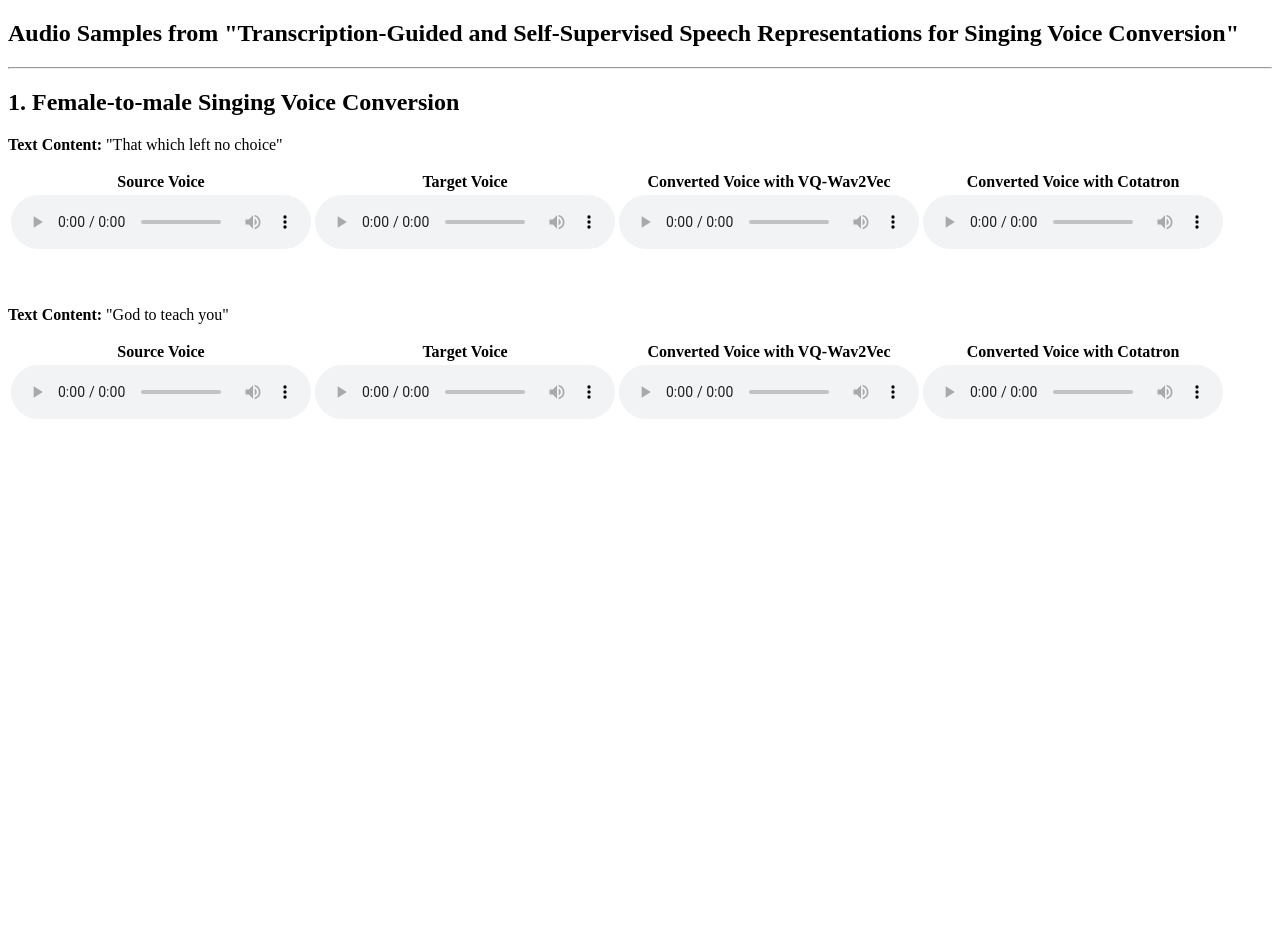
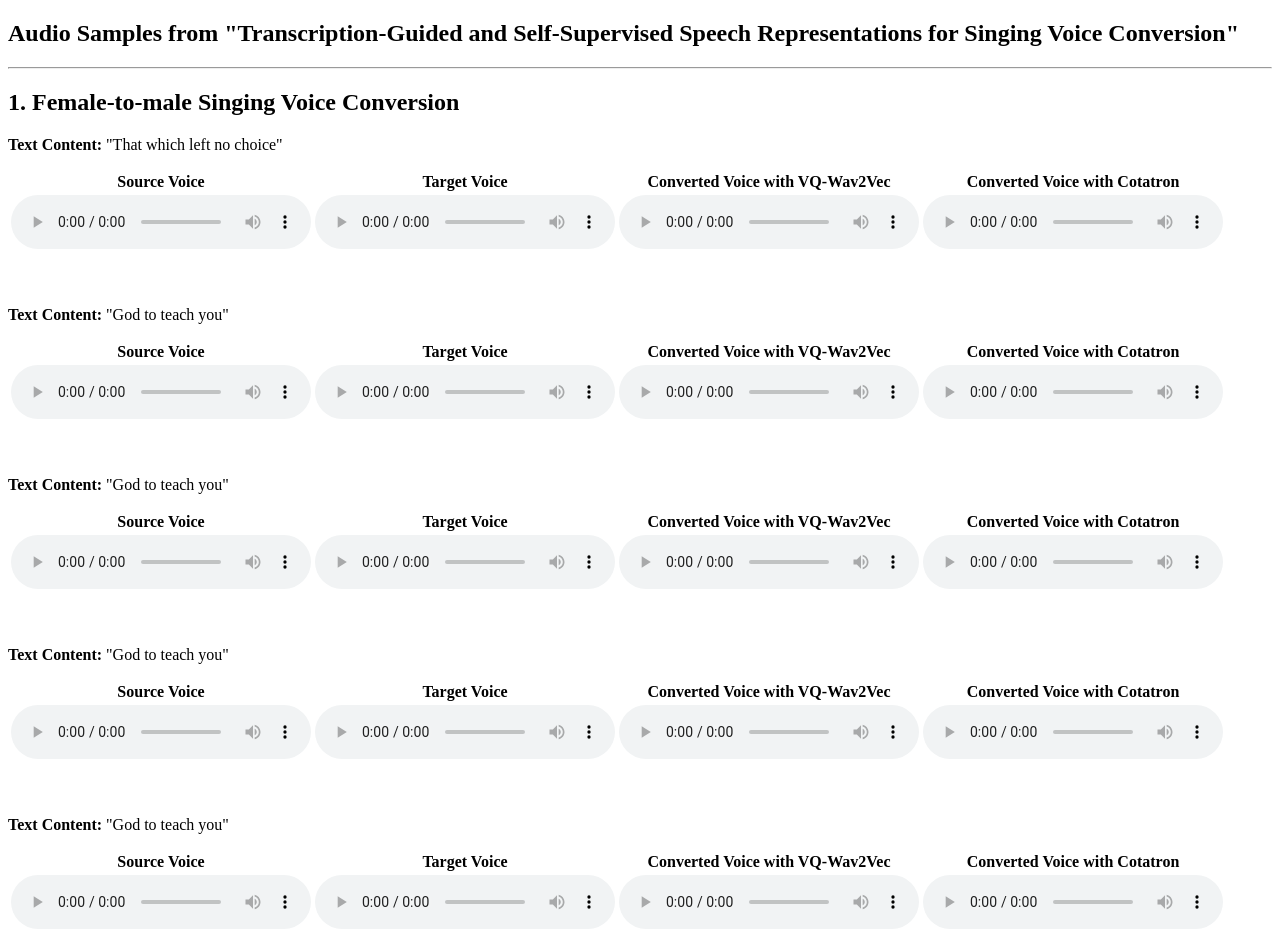
Before and after one commit to clbetty/masterthesis, a plain HTML site: page index.html in a window 1280 px wide. Before the commit the page ends 800 px from the top, so only its background shows below. Drawn offline with Linux system fonts and the light colour scheme.

Commit message:
Update index.html

```diff
--- a/index.html
+++ b/index.html
@@ -86,5 +86,128 @@
 </tbody>
 </table>
 
+<p>&nbsp;</p>
+
+<p> <Strong>Text Content:</Strong> "God to teach you" </p>
+
+<table>
+<tbody>
+	<tr>
+	<th>Source Voice</th>
+	<th>Target Voice</th>
+	<th>Converted Voice with VQ-Wav2Vec </th>
+	<th>Converted Voice with Cotatron </th>
+	</tr>
+	<tr>
+		<th>
+				<audio controls="">
+				  <source src="3_Source.wav" type="audio/wav">
+				Your browser does not support the audio element.
+				</audio>
+		</th>
+		<th>
+				<audio controls="">
+				  <source src="3_Target.wav" type="audio/wav">
+				Your browser does not support the audio element.
+				</audio>
+		</th>
+				<th>
+				<audio controls="">
+				  <source src="3_VQW2V.wav" type="audio/wav">
+				Your browser does not support the audio element.
+				</audio>
+		</th>
+				<th>
+				<audio controls="">
+				  <source src="3_Cotatron.wav" type="audio/wav">
+				Your browser does not support the audio element.
+				</audio>
+		</th>
+	</tr>
+</tbody>
+</table>
+
+<p>&nbsp;</p>
+
+<p> <Strong>Text Content:</Strong> "God to teach you" </p>
+
+<table>
+<tbody>
+	<tr>
+	<th>Source Voice</th>
+	<th>Target Voice</th>
+	<th>Converted Voice with VQ-Wav2Vec </th>
+	<th>Converted Voice with Cotatron </th>
+	</tr>
+	<tr>
+		<th>
+				<audio controls="">
+				  <source src="4_Source.wav" type="audio/wav">
+				Your browser does not support the audio element.
+				</audio>
+		</th>
+		<th>
+				<audio controls="">
+				  <source src="4_Target.wav" type="audio/wav">
+				Your browser does not support the audio element.
+				</audio>
+		</th>
+				<th>
+				<audio controls="">
+				  <source src="4_VQW2V.wav" type="audio/wav">
+				Your browser does not support the audio element.
+				</audio>
+		</th>
+				<th>
+				<audio controls="">
+				  <source src="4_Cotatron.wav" type="audio/wav">
+				Your browser does not support the audio element.
+				</audio>
+		</th>
+	</tr>
+</tbody>
+</table>
+
+<p>&nbsp;</p>
+
+<p> <Strong>Text Content:</Strong> "God to teach you" </p>
+
+<table>
+<tbody>
+	<tr>
+	<th>Source Voice</th>
+	<th>Target Voice</th>
+	<th>Converted Voice with VQ-Wav2Vec </th>
+	<th>Converted Voice with Cotatron </th>
+	</tr>
+	<tr>
+		<th>
+				<audio controls="">
+				  <source src="5_Source.wav" type="audio/wav">
+				Your browser does not support the audio element.
+				</audio>
+		</th>
+		<th>
+				<audio controls="">
+				  <source src="5_Target.wav" type="audio/wav">
+				Your browser does not support the audio element.
+				</audio>
+		</th>
+				<th>
+				<audio controls="">
+				  <source src="5_VQW2V.wav" type="audio/wav">
+				Your browser does not support the audio element.
+				</audio>
+		</th>
+				<th>
+				<audio controls="">
+				  <source src="5_Cotatron.wav" type="audio/wav">
+				Your browser does not support the audio element.
+				</audio>
+		</th>
+	</tr>
+</tbody>
+</table>
+
 </body>
 </html>
```
